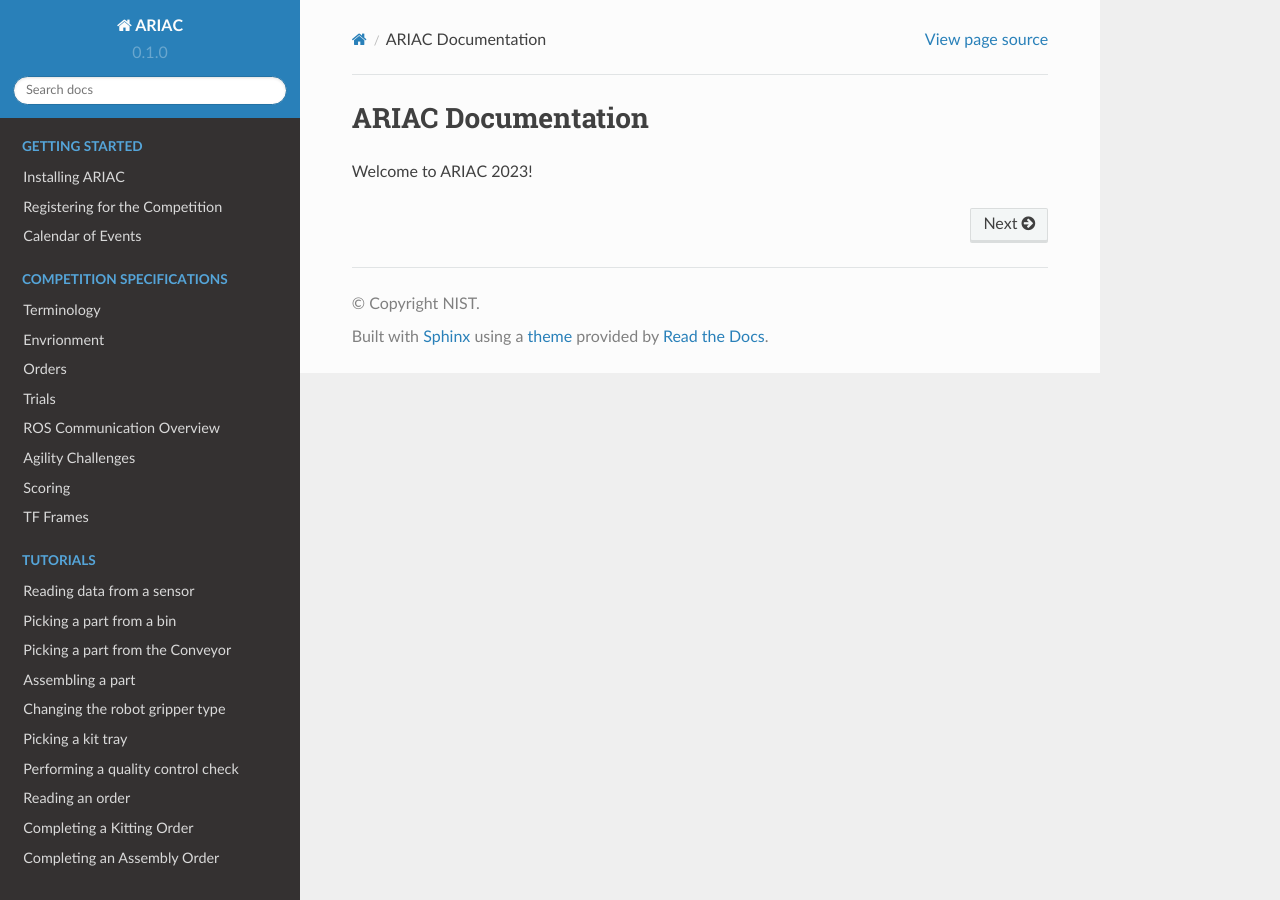
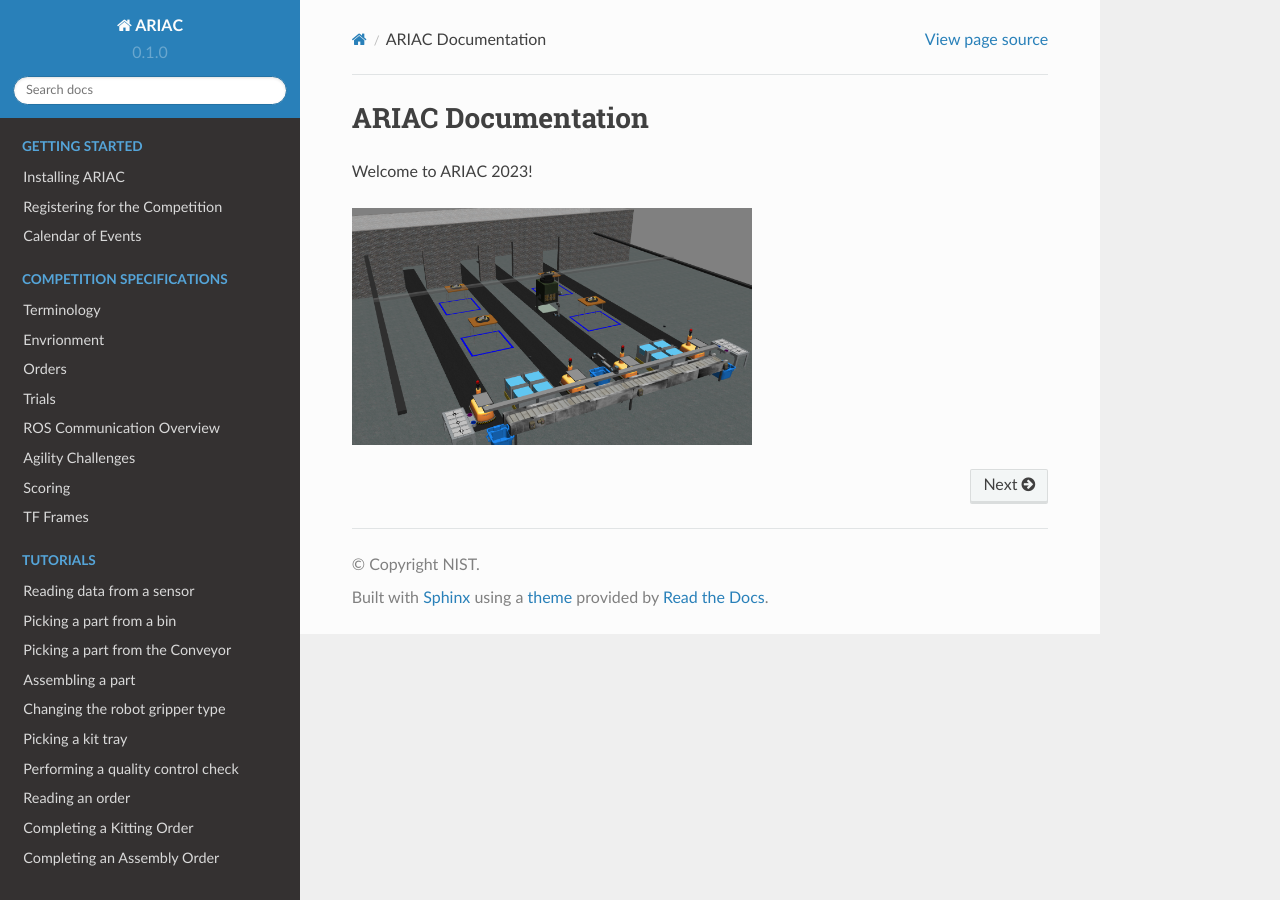
Before and after one commit to jaybrecht/ariac_docs, a Sphinx documentation site: the page built from docs/index.rst, in a window 1280 px wide. Built offline with Sphinx 7.4.7 and the Read the Docs theme 2.0.0, drawn with Linux system fonts in a browser that asks for light colours; pages that are not in the unit, such as notebooks, are missing from menus.

Commit message:
added image of the environment

```diff
--- a/docs/index.rst
+++ b/docs/index.rst
@@ -2,6 +2,10 @@ ARIAC Documentation
 ===================
 
 Welcome to ARIAC 2023!
+
+.. image:: images/environment.png
+  :width: 400
+  :alt: ARIAC environment for 2023
 
 .. Hidden TOCs
 
```
Also changed, not shown: docs/images/environment.png (added).
